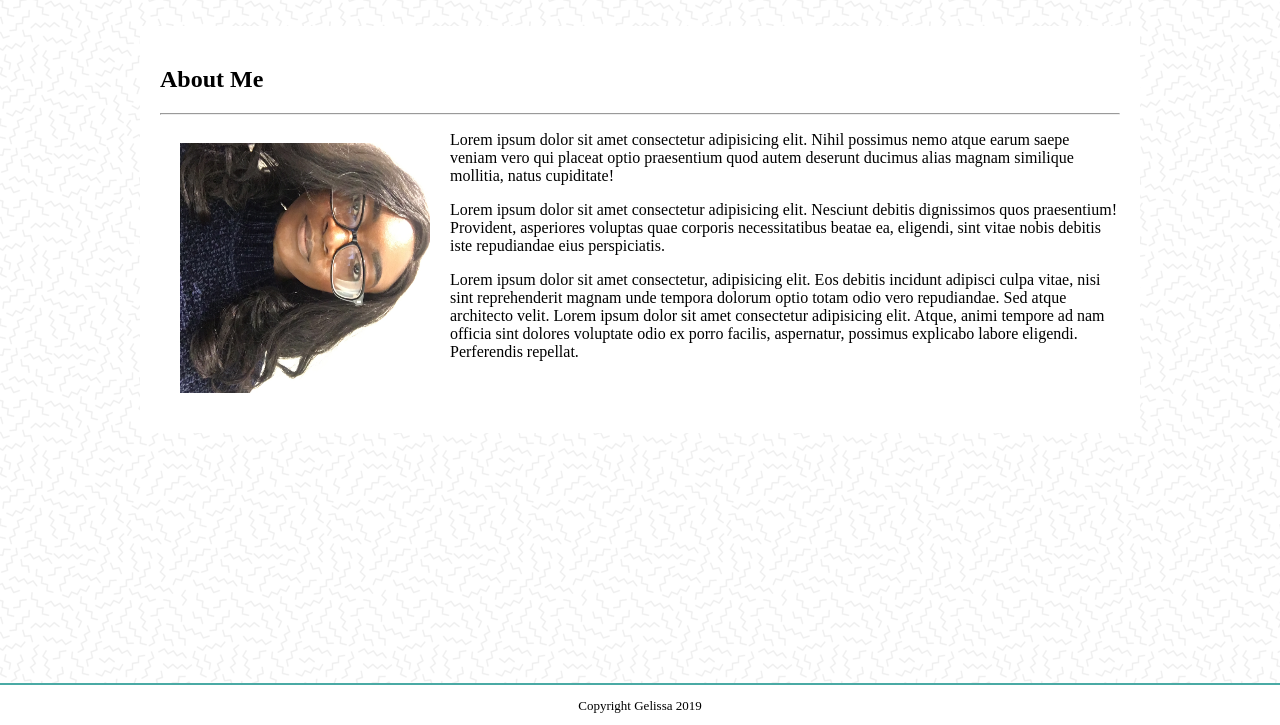
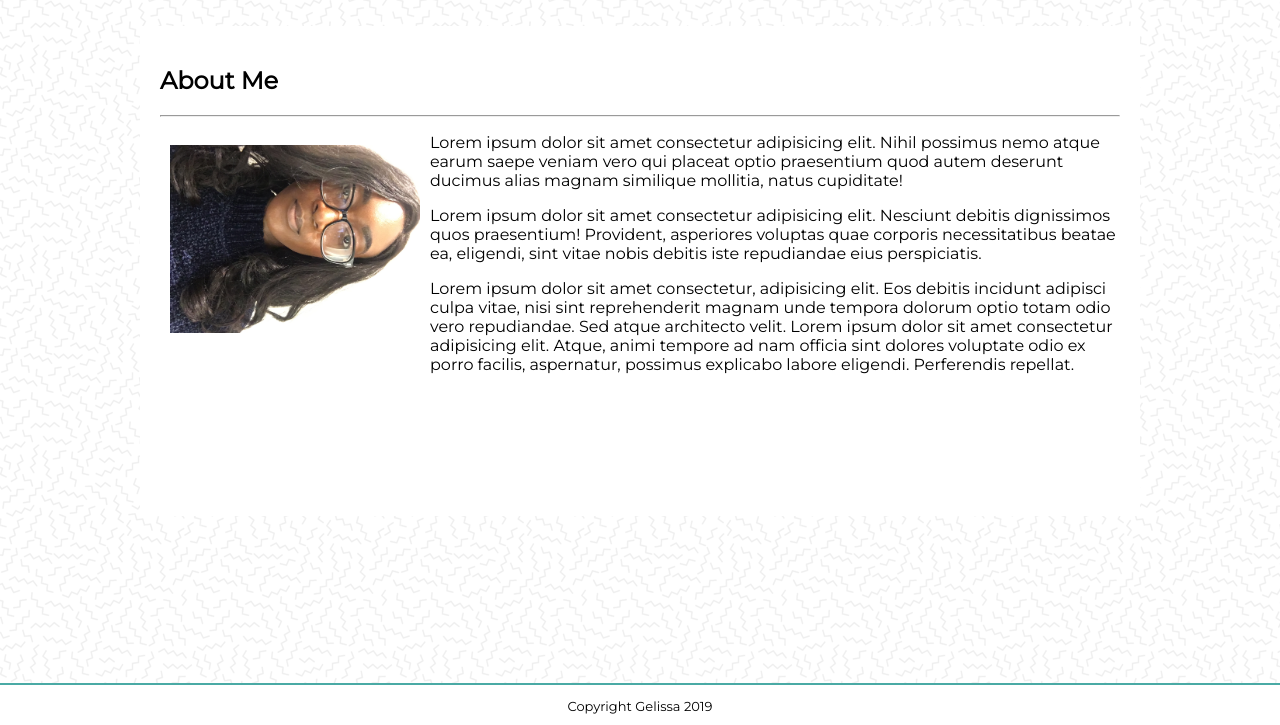
Before and after one commit to gelissa/Basic-Portfolio, a plain HTML site: page index.html in a window 1280 px wide. Shown: the part 75-800 px from the top of the page. Drawn offline with Linux system fonts and the light colour scheme.

Commit message:
changed font

```diff
--- a/assets/css/style.css
+++ b/assets/css/style.css
@@ -1,6 +1,7 @@
 body {
     background-image: url("../images/memphis-mini.png");
     margin: 0;
+    font-family: 'Montserrat', sans-serif;
 }
 
 /* header style */
@@ -45,23 +46,33 @@ a {
 /* about page */
 section {
     width: 960px;
+    height: 450px;
     margin: 30px auto;
     background-color: white;
     padding: 20px;
     overflow: auto;
 }
 
+/*.personalImage {
+    transform: rotate(90deg);
+    width: 250px;
+    height: 250px;
+} */
+
 .personalImage {
     transform: rotate(90deg);
     width: 250px;
     height: 250px;
+    float: left;
+    margin: 20px 10px;
+    padding: 0px;
 }
 
 img {
-    float: left;
+    /*float: left;
     margin: 0 auto;
     padding: 20px;
-    width: 250px;
+    width: 250px;*/
     height: 250px;
     position: relative;
 }
@@ -97,7 +108,7 @@ input[type=submit] {
     display: grid;
     grid-template-columns: auto auto auto;
     grid-template-rows: max-content;
-    grid-gap: 0px 0px;
+    grid-gap: 50px 20px;
 }
 
 /* footer style */
--- a/index.html
+++ b/index.html
@@ -6,6 +6,7 @@
     <meta name="viewport" content="width=device-width, initial-scale=1.0">
     <meta http-equiv="X-UA-Compatible" content="ie=edge">
     <link rel="stylesheet" href="./assets/css/style.css">
+    <link href="https://fonts.googleapis.com/css?family=Montserrat&display=swap" rel="stylesheet">
     <title>Gelissa's Portfolio</title>
 </head>
 
@@ -31,7 +32,9 @@
             <div>
                 <h2>About Me</h2>
                 <hr>
-                <img src="assets/images/gelissa_portfolio_image.JPG" alt="placeholder" class="personalImage">
+                <div class="personalImage">
+                    <img src="assets/images/gelissa_portfolio_image.JPG" alt="placeholder">
+                </div>
                 <!--float: left-->
                 <p>Lorem ipsum dolor sit amet consectetur adipisicing elit. Nihil possimus nemo atque earum saepe veniam
                     vero qui placeat optio praesentium quod autem deserunt ducimus alias magnam similique mollitia,
```
Also changed, not shown: portfolio.html (+10 -0 lines).
